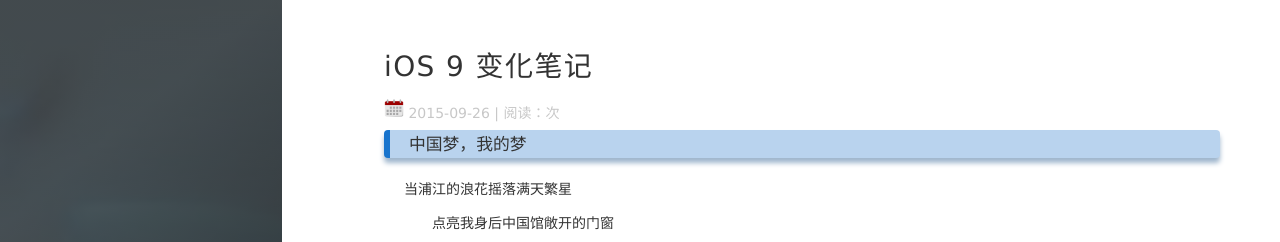
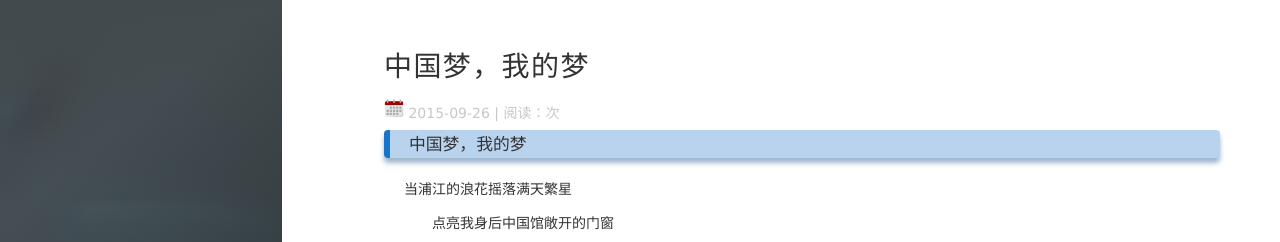
Before and after one commit to luckyabgelgirl/luckyabgelgirl.github.io, a Jekyll site: the page built from _posts/2015-09-26-中国梦，我的梦.md, in a window 1280 px wide and 900 px high. Shown: the top 242 px of the window. Built offline with Jekyll 4.4.1, drawn with Linux system fonts in a browser that asks for light colours; nearby versions of some CDN libraries; comment, search, counter and statistics services are not loaded.

Commit message:
Update 2015-09-26-中国梦，我的梦.md

```diff
--- a/_posts/2015-09-26-中国梦，我的梦.md
+++ b/_posts/2015-09-26-中国梦，我的梦.md
@@ -1,8 +1,8 @@
 ---
 layout: post
-title: "iOS 9 变化笔记"
+title: "中国梦，我的梦"
 date: 2015-09-26 18:15:06
-description: "iOS9 变化笔记, 以及工作中常遇到的问题"
+description: "中国梦，我的梦"
 tag: iOS
 ---
 
```
